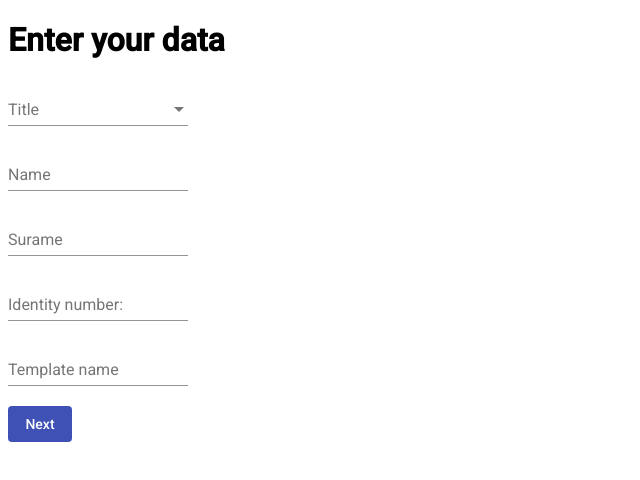
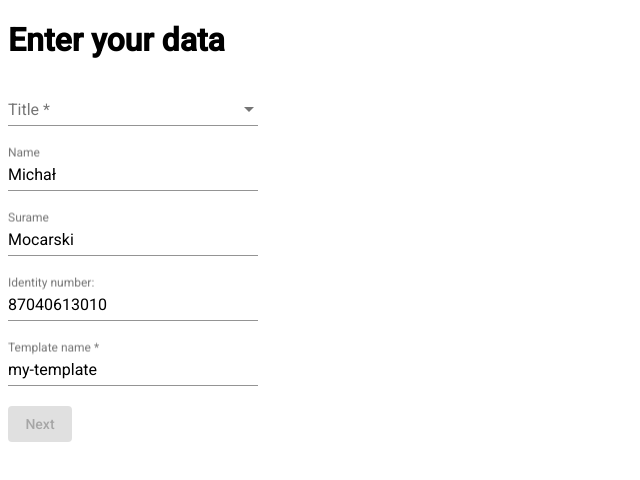
Before and after one commit to mocarz/vectra-rekrutacja, an Angular app in the folder pdf-creator-app/: page / in a window 1280 px wide. Shown: the top 480 px of the page, without its empty margins (0-640 px from the left). Built offline with nearby package versions, Linux system fonts and the light colour scheme.

Commit message:
[TASK-8] Implemented form validation

```diff
--- a/pdf-creator-app/src/app/form/pdf-form.component.css
+++ b/pdf-creator-app/src/app/form/pdf-form.component.css
@@ -0,0 +1,3 @@
+.form-field {
+    width: 250px
+}
--- a/pdf-creator-app/src/app/form/pdf-form.component.html
+++ b/pdf-creator-app/src/app/form/pdf-form.component.html
@@ -1,38 +1,41 @@
 <h1>Enter your data</h1>
 <form [formGroup]="pdfRequestForm" (ngSubmit)="onSubmit(pdfRequestForm)">
     <div>
-        <mat-form-field>
+        <mat-form-field class="form-field">
             <mat-label>Title</mat-label>
-            <mat-select>
-                <mat-option>Pan</mat-option>
-                <mat-option>Pani</mat-option>
+            <mat-select formControlName="title">
+                <mat-option [value]="'Pan'">Pan</mat-option>
+                <mat-option [value]="'Pani'">Pani</mat-option>
             </mat-select>
+            <mat-error>Must choose a title</mat-error>
         </mat-form-field>
     </div>
     <div>
-        <mat-form-field class="example-full-width">
+        <mat-form-field class="form-field">
             <mat-label>Name</mat-label>
             <input formControlName="name" matInput placeholder="Name">
+            <mat-error>Name must start with a capital letter</mat-error>
         </mat-form-field>
     </div>
     <div>
-        <mat-form-field class="example-full-width">
+        <mat-form-field class="form-field">
             <mat-label>Surame</mat-label>
             <input formControlName="surname" matInput placeholder="Surname">
+            <mat-error>Surname must start with a capital letter</mat-error>
         </mat-form-field>
     </div>
     <div>
-        <!-- Identity number:
-        <input formControlName="identityNumber" placeholder="Identity number"> -->
-        <mat-form-field class="example-full-width">
+        <mat-form-field class="form-field">
             <mat-label>Identity number:</mat-label>
             <input formControlName="identityNumber" matInput placeholder="Identity number">
+            <mat-error>Please enter a valid identity number</mat-error>
         </mat-form-field>
     </div>
     <div>
-        <mat-form-field class="example-full-width">
+        <mat-form-field class="form-field">
             <mat-label>Template name</mat-label>
             <input formControlName="templateName" matInput placeholder="Template name">
+            <mat-error>Must provide a template name</mat-error>
         </mat-form-field>
     </div>
 
--- a/pdf-creator-app/src/app/form/pdf-form.component.ts
+++ b/pdf-creator-app/src/app/form/pdf-form.component.ts
@@ -1,6 +1,8 @@
 import { Component, EventEmitter, OnInit, Output } from '@angular/core';
-import { FormControl, FormGroup } from '@angular/forms';
+import { FormControl, FormGroup, Validators } from '@angular/forms';
 import { PdfRequestDto } from '../interfaces/PdfRequestDto';
+import { identityNumberValidator } from '../shared/form-validators/identity-number-validator';
+import { capitalFirstCharacter } from '../shared/form-validators/capital-first-character';
 
 
 @Component({
@@ -14,15 +16,16 @@ export class PdfFormComponent implements OnInit {
 
   @Output() onSubmitForm = new EventEmitter<PdfRequestDto>();
 
-  pdfRequestForm = new FormGroup({
-    title: new FormControl(''),
-    name: new FormControl(''),
-    surname: new FormControl(''),
-    identityNumber: new FormControl(''),
-    templateName: new FormControl(''),
-  });
+  pdfRequestForm: FormGroup
 
   ngOnInit(): void {
+    this.pdfRequestForm = new FormGroup({
+      title: new FormControl('', [Validators.required]),
+      name: new FormControl('Michał', [capitalFirstCharacter()]),
+      surname: new FormControl('Mocarski', [capitalFirstCharacter()]),
+      identityNumber: new FormControl('87040613010', [identityNumberValidator()]),
+      templateName: new FormControl('my-template', [Validators.required]),
+    });
   }
 
   onSubmit(form: FormGroup) {
--- /dev/null
+++ b/pdf-creator-app/src/app/shared/form-validators/capital-first-character.ts
@@ -0,0 +1,13 @@
+import { AbstractControl, ValidationErrors, ValidatorFn } from '@angular/forms';
+
+export function capitalFirstCharacter(): ValidatorFn {
+    return (control: AbstractControl): ValidationErrors | null => {
+        if (!control.value) {
+            return { capitalFirstCharacter: { value: control.value } }
+        }
+
+        const first = control.value[0]
+
+        return first.toUpperCase() == first ? null : { capitalFirstCharacter: { value: control.value } };
+    };
+}
--- /dev/null
+++ b/pdf-creator-app/src/app/shared/form-validators/identity-number-validator.ts
@@ -0,0 +1,21 @@
+import { AbstractControl, ValidationErrors, ValidatorFn } from '@angular/forms';
+
+
+
+export function identityNumberValidator(): ValidatorFn {
+    return (control: AbstractControl): ValidationErrors | null => {
+        return isValidPesel(control.value) ? null : { identityNumber: { value: control.value } };
+    };
+}
+
+function isValidPesel(pesel: string) {
+    let weight = [1, 3, 7, 9, 1, 3, 7, 9, 1, 3];
+    let sum = 0;
+    let controlNumber = parseInt(pesel.substring(10, 11));
+
+    for (let i = 0; i < weight.length; i++) {
+        sum += (parseInt(pesel.substring(i, i + 1)) * weight[i]);
+    }
+    sum = sum % 10;
+    return (10 - sum) % 10 === controlNumber;
+}
```
